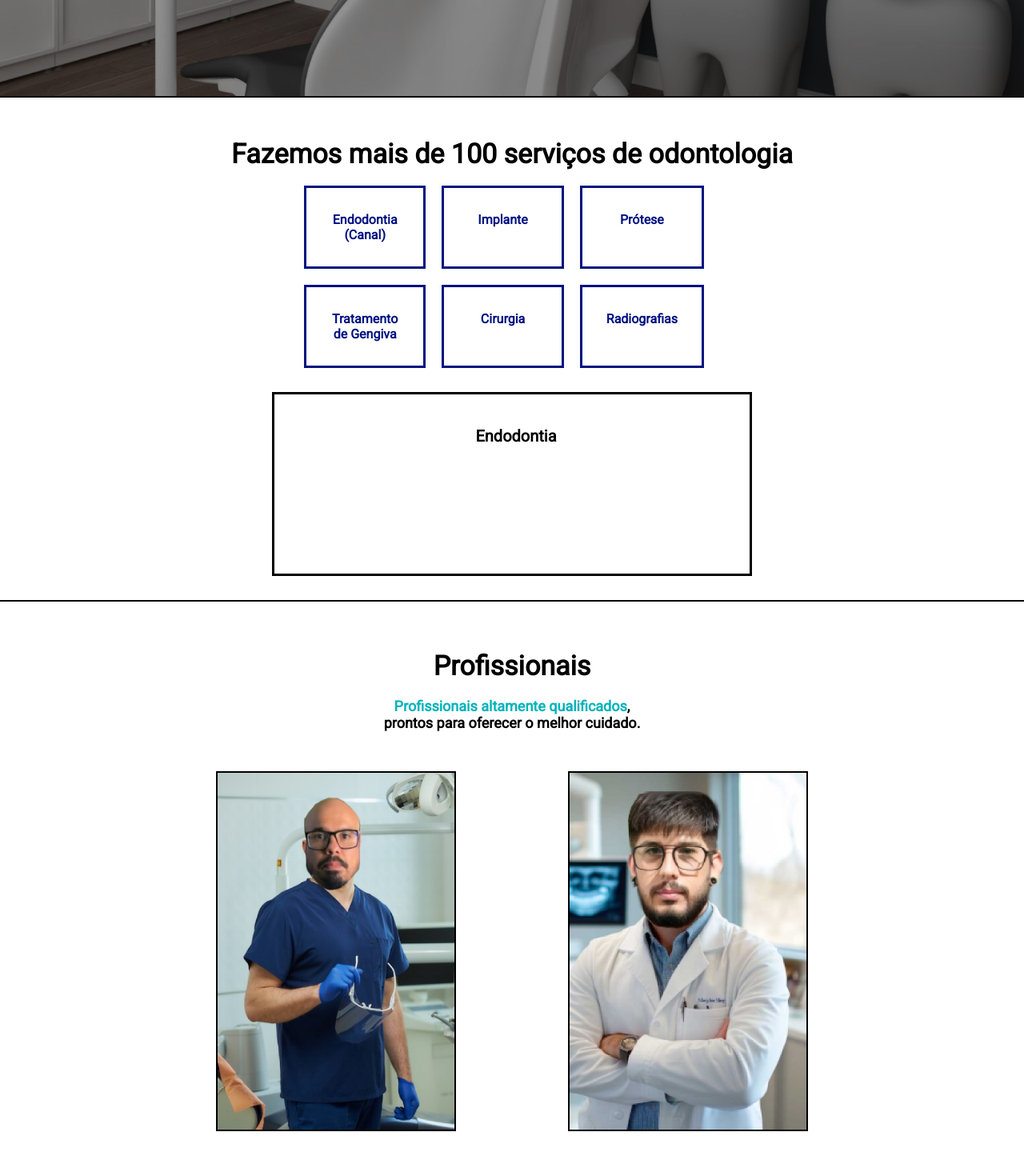
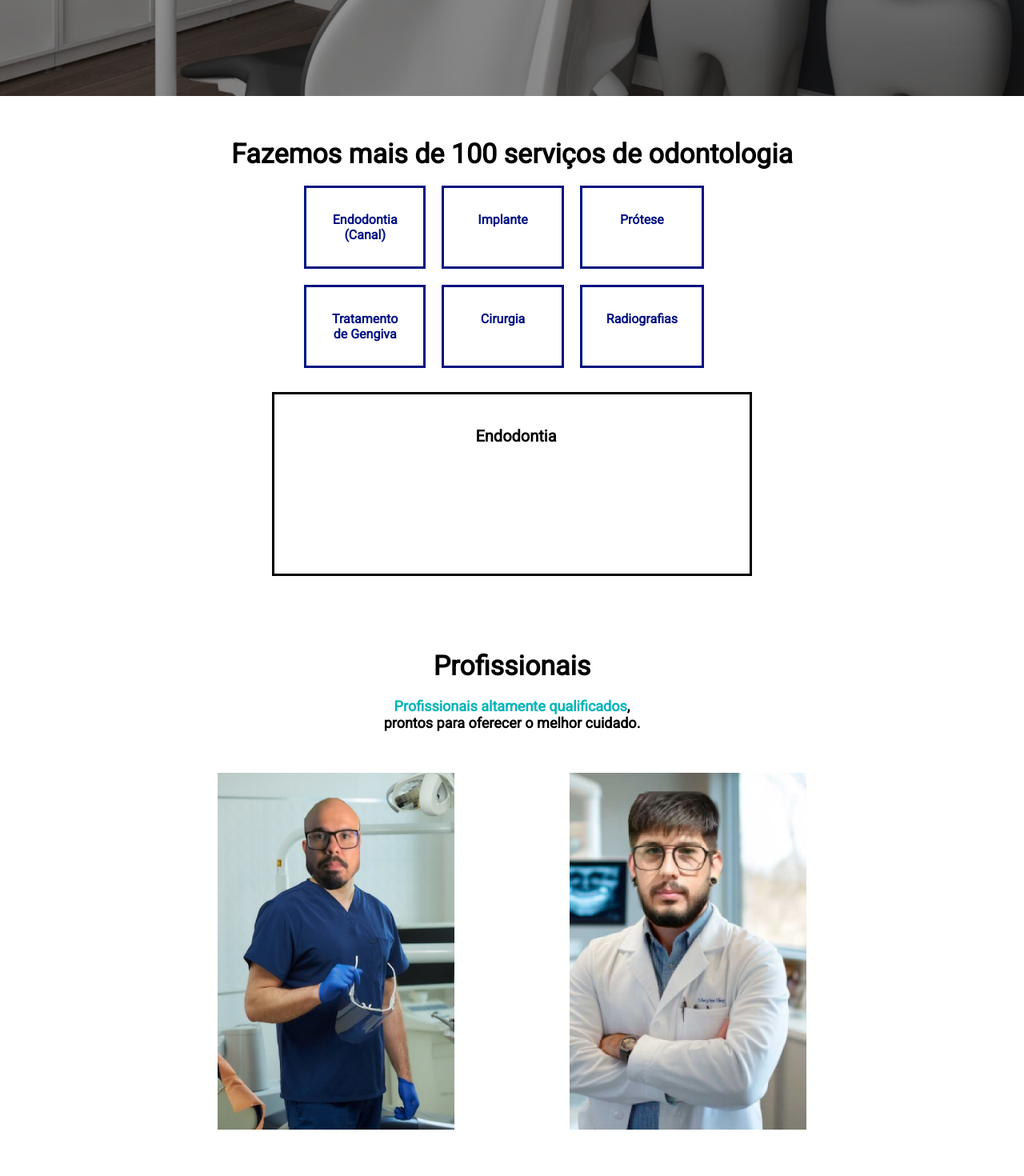
Before and after one commit to beriop/tcca, a React (Create React App) app in the folder frontend/: page / in a window 1280 px wide. Shown: the part 680-2150 px from the top of the page at 80% size. Built offline with nearby package versions, Linux system fonts and the light colour scheme.

Commit message:
sem borda

```diff
--- a/frontend/src/pages/PaginaInicio/index.scss
+++ b/frontend/src/pages/PaginaInicio/index.scss
@@ -117,8 +117,8 @@
   flex-direction: column; /* Mudança para coluna */
   align-items: center; /* Centraliza o conteúdo horizontalmente */
   font-weight: bold;
-  border-bottom: 2px solid #000000;
-  border-top: 2px solid #000000;
+  border-bottom: 2px solid #ffffff;
+  border-top: 2px solid #ffffff;
   animation-delay: 0.3s;
 }
 
@@ -173,7 +173,7 @@
 .profissionais {
   text-align: center;
   padding: 60px 20px;
-  border-bottom: 2px solid #000;
+  border-bottom: 2px solid #ffffff;
   animation-delay: 0.3s;
 }
 
@@ -207,14 +207,14 @@
 .item-profissional img {
   width: 300px;
   height: 450px;
-  border: 2px solid #000000;
+  border: 2px solid #ffffff;
 }
 
 .Devblackspace {
   display: flex;
   justify-content: center;
   margin: 150px auto;
-  background-color: #000;
+  background-color: #000000;
   width: 90%; /* Ajusta para responsividade em telas menores */
   max-width: 1200px; /* Limita a largura máxima em telas grandes */
   border-radius: 20px;
@@ -272,7 +272,7 @@
 .rodape {
   background-color: #f0f0f0;
   text-align: center;
-  border-top: 2px solid #000;
+  border-top: 2px solid #ffffff;
   padding: 20px;
   animation-delay: 0.3s;
 }
@@ -306,7 +306,7 @@
   left: 0;
   right: 0;
   bottom: 0;
-  background-color: #000000b3; /* Fundo escuro */
+  background-color: #ffffffb3; /* Fundo escuro */
   display: flex;
   justify-content: right;
   z-index: 1000; /* Fica acima dos outros elementos */
@@ -324,7 +324,7 @@
 
 .modal-content .botao {
   background-color: #00bcd4;
-  color: #000000;
+  color: #ffffff;
   max-width: 180px;
   cursor: pointer;
   font-weight: bold;
```
